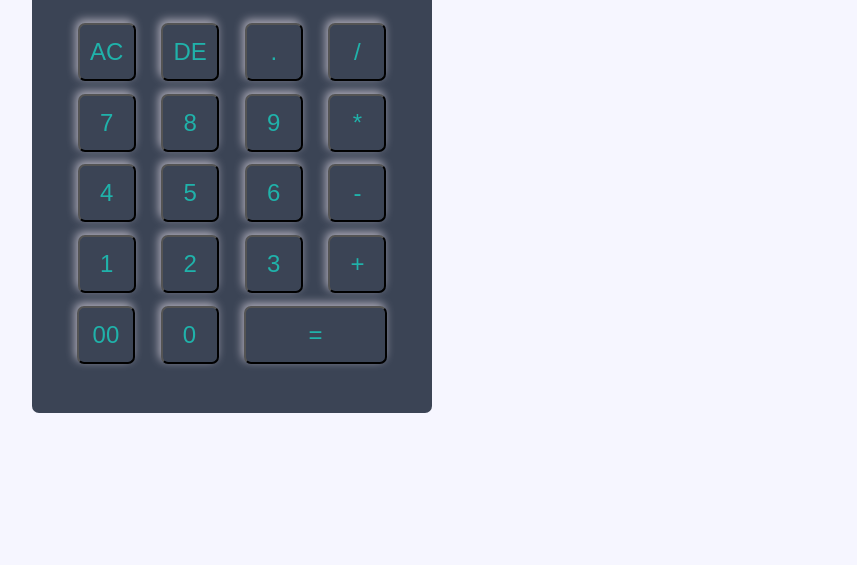
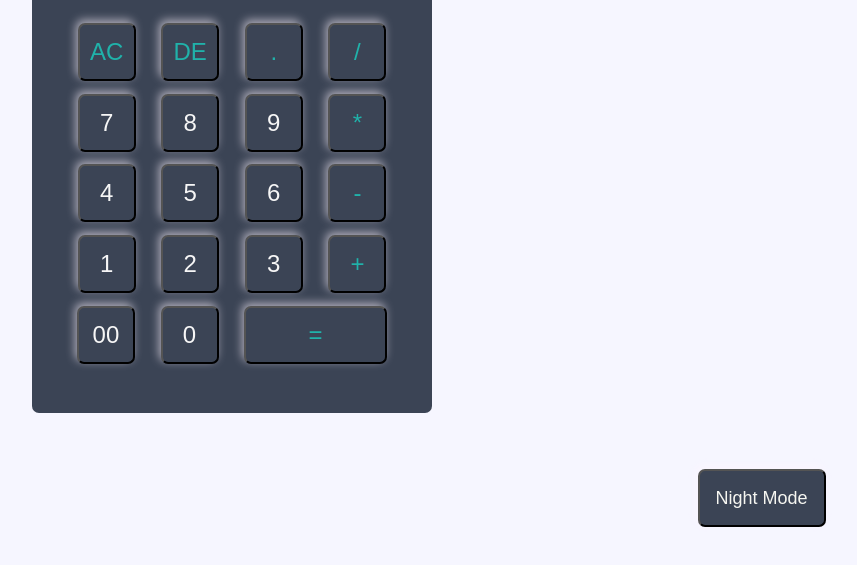
Before and after one commit to jazerQ/jsCalc, a website with bundled scripts: page views/index.html in a window 1280 px wide. Shown: the part 125-690 px from the top of the page, without its empty margins (408-1265 px from the left). Built offline with nearby package versions, Linux system fonts and the light colour scheme.

Commit message:
Night mod

```diff
--- a/views/classes.js
+++ b/views/classes.js
@@ -25,6 +25,11 @@ export class Numbers {
 		if(answer.textContent !== '0'){
 			answer.textContent +='00'
 
+		}
+	}
+	dot(){
+		if(!answer.textContent.includes('.')){
+			answer.textContent+='.'
 		}
 	}
 }
--- a/views/index.html
+++ b/views/index.html
@@ -11,7 +11,9 @@
 	<title>Document</title>
 </head>
 <body>
+
 	<div class="main">
+
 		<div class="base">
 			<div class="answer">
 				<p class="noAnswer">Please input values</p>
@@ -48,6 +50,9 @@
 			</div>
 		</div>
 	</div>
+	<div class="night-day">
+			<button class="night">Night Mode</button>
+		</div>
 	<script src="classes.js" type="module"></script>
 	<script src="script.js" type="module"></script>
 </body>
--- a/views/script.js
+++ b/views/script.js
@@ -17,12 +17,24 @@ const plus = document.querySelector('.plus');
 const minus = document.querySelector('.minus');
 const multiply = document.querySelector('.multiply');
 const divide = document.querySelector('.divide');
-const equally = document.querySelector('.equally')
+const equally = document.querySelector('.equally');
+const dot = document.querySelector('.dot');
+const night = document.querySelector('.night');
+const body = document.querySelector('body')
 import { Numbers, Delete, Arifmetik } from './classes.js'
 const arifm = new Numbers;
 const deleting = new Delete;
 const letters = new Arifmetik
-
+night.addEventListener('click', () => {
+	if(body.className != 'dark'){
+		body.className = 'dark'
+		night.textContent = "Normal Mod"
+	}
+	else{
+		body.className = ''
+		night.textContent = "Night Mod"
+	}
+})
 deleteOne.addEventListener('click', deleting.deleteOne)
 
 deleteAll.addEventListener('click', deleting.deleteAll)
@@ -35,7 +47,7 @@ for(let i = 0; i< arr.length;i++){
 	})
 }
 doubleZero.addEventListener('click',arifm.doubleZero)
-
+dot.addEventListener('click',arifm.dot)
 
 plus.addEventListener('click',letters.plus);
 minus.addEventListener('click', letters.minus);
--- a/views/style.css
+++ b/views/style.css
@@ -12,6 +12,9 @@
 }
 body{
 	background: #F6F6FF;
+}
+.dark {
+	background: #141414;
 }
 button{
 	font-size: 24px;
@@ -56,3 +59,51 @@ p{
 	height: 58px;
 	width: 143px;
 }
+.one{
+	color: #F6F6F6;
+}
+.two{
+	color: #F6F6F6;
+}
+.three{
+	color: #F6F6F6;
+}
+.four{
+	color: #F6F6F6;
+}
+.five{
+	color: #F6F6F6;
+}
+.six{
+	color: #F6F6F6;
+}
+.seven{
+	color: #F6F6F6;
+}
+.eight{
+	color: #F6F6F6;
+}
+.nine{
+	color: #F6F6F6;
+}
+.zero{
+	color:#F6F6F6;
+}
+.doubleZero{
+	color: #F6F6F6;
+}
+.night-day{
+	display: block;
+	margin: 3vw;
+	text-align: right;
+}
+.night{
+	font-size: 18px;
+	font-weight: normal;
+	color: #F6f6f1;
+	display: inline-block;
+	width: 128px;
+	height: 58px;
+	background-color: #3b4455;
+	border-radius: 7px;
+}
```
